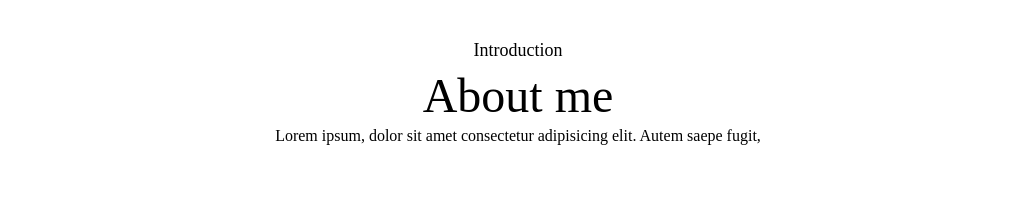
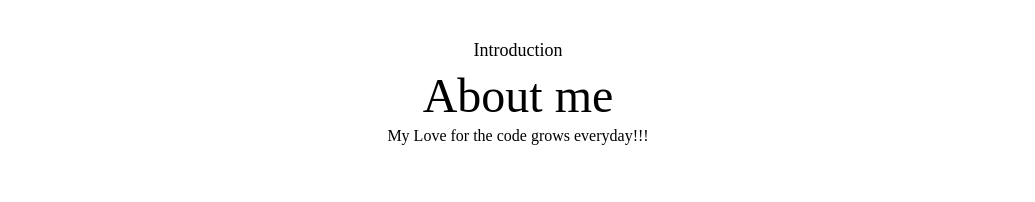
Before and after one commit to GAUTHAMI-S/Portfolio-Gauthami, a Next.js app: page / in a window 1280 px wide. Shown: the part 860-1062 px from the top of the page, without its empty margins (122-1157 px from the left). Built offline with nearby package versions, Linux system fonts and the light colour scheme; grey boxes are pictures that could not be loaded.

Commit message:
Update About.jsx

```diff
--- a/components/About.jsx
+++ b/components/About.jsx
@@ -36,8 +36,7 @@ const About = () => {
         transition={{ duration: 0.5, delay: 0.6 }}
         className="text-center max-x-2xl mx-auto. mb-12 font-Ovo"
       >
-        Lorem ipsum, dolor sit amet consectetur adipisicing elit. Autem saepe
-        fugit,
+       My Love for the code grows everyday!!!
       </motion.p>
       <div className="flex flex-col items-center md:flex-row gap-8 ">
         <motion.div
@@ -67,15 +66,7 @@ const About = () => {
             accusamus totam enim quia inventore temporibus id harum dignissimos
             veritatis sint illo in!
           </motion.p>
-          {/*
-          {Education.map((item) => {
-            return (
-              <div key={item.key} className="border-l pl-3  border-black ">
-                {item.title}
-                {"  "} {item.cgpa}
-              </div>
-            );
-          })} */}
+
           <motion.ul className="list-disc pl-5 space-y-2 max-w-xl text-left">
             <li>I value clean, readable code and consistent UI/UX.</li>
             <li>
@@ -88,7 +79,9 @@ const About = () => {
           </motion.ul>
 
           <div>
-            <div className="box"></div>
+            <div className="box">
+
+            </div>
           </div>
         </div>
       </div>
```
